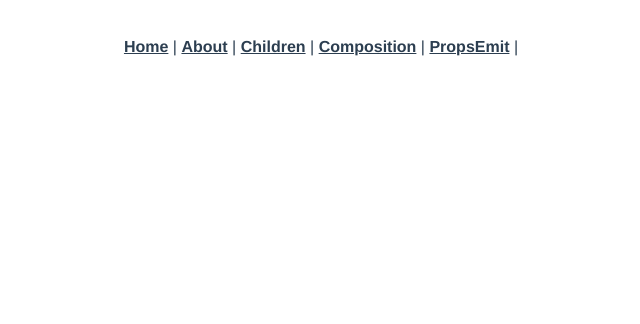
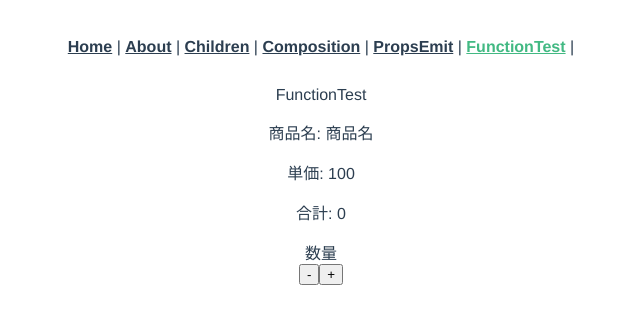
Before and after one commit to Arimuuuura/udemy-aoki-vue, a Vue app in the folder vue3/: page /function-test in a window 1280 px wide. Shown: the top 324 px of the page, without its empty margins (319-959 px from the left). Built offline with nearby package versions, Linux system fonts and the light colour scheme.

Commit message:
合成関数 script内

```diff
--- a/vue3/src/App.vue
+++ b/vue3/src/App.vue
@@ -5,6 +5,7 @@
     <router-link to="/children">Children</router-link> |
     <router-link to="/composition">Composition</router-link> |
     <router-link to="/props-emit">PropsEmit</router-link> |
+    <router-link to="/function-test">FunctionTest</router-link> |
   </nav>
   <router-view :setUpBooks="setUpBooks" :dataBooks="dataBooks" @custom-event="parentMethod" />
 </template>
--- a/vue3/src/router/index.js
+++ b/vue3/src/router/index.js
@@ -3,6 +3,7 @@
 import ChildrenView from '@/views/ChildrenView'
 import CompositionView from '@/views/CompositionView'
 import PropsEmit from '@/views/PropsEmit'
+import FunctionTest from '@/views/FunctionTest'
 
 const routes = [
   {
@@ -26,6 +27,11 @@
     component: PropsEmit
   },
   {
+    path: '/function-test',
+    name: 'FunctionTest',
+    component: FunctionTest
+  },
+  {
     path: '/about',
     name: 'about',
     // route level code-splitting
--- /dev/null
+++ b/vue3/src/views/FunctionTest.vue
@@ -0,0 +1,57 @@
+<template>
+  <div>FunctionTest</div>
+  <div>
+    <p>商品名: {{ item.name }}</p>
+    <p>単価: {{ item.price }}</p>
+    <p>合計: {{ totalPrice }}</p>
+	<div>数量</div>
+	<button @click="decrement">-</button>
+	<button @click="increment">+</button>
+  </div>
+</template>
+
+<script>
+import { reactive, computed } from 'vue'
+
+// 合成関数
+const useCounter = item => {
+	const increment = () => {
+		item.amount++
+	}
+	const decrement = () => {
+		item.amount--
+	}
+	const totalPrice = computed(() => {
+		return item.price * item.amount
+	})
+
+	return {
+		increment,
+		decrement,
+		totalPrice
+	}
+}
+
+export default {
+	setup() {
+		const item = reactive({
+			name: '商品名',
+			price: 100,
+			amount: 0
+		})
+
+		const { increment, decrement, totalPrice } = useCounter(item)
+
+		return {
+			item,
+			increment,
+			decrement,
+			totalPrice
+		}
+	}
+}
+</script>
+
+<style>
+
+</style>
```
